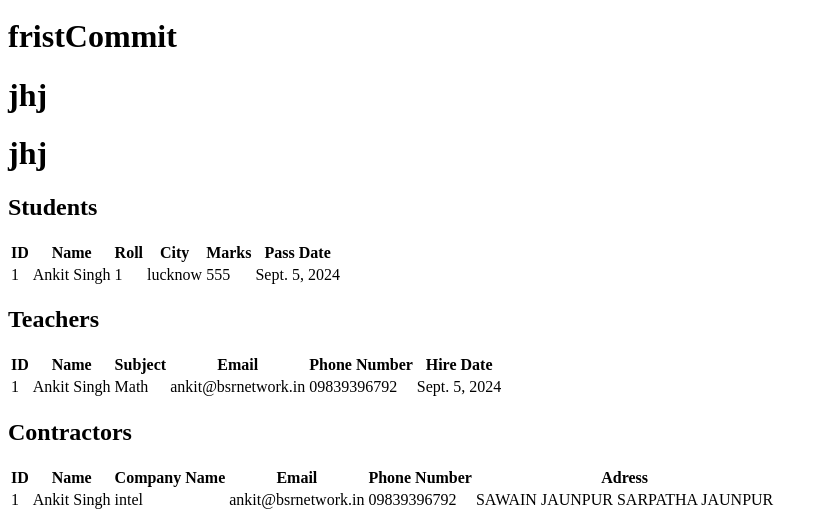
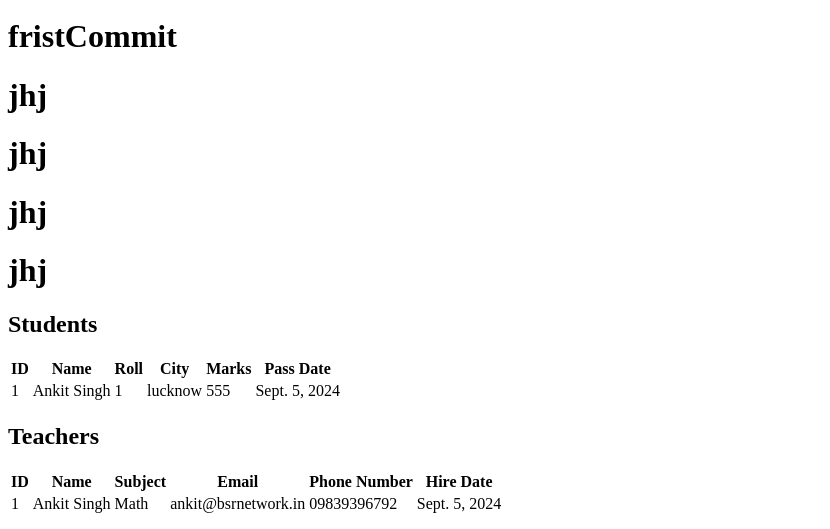
Before and after one commit to ankit-singh1718190/Abstract, a Django app: page /a/ in a window 1280 px wide. Shown: the part 146-675 px from the top of the page, without its empty margins (0-830 px from the left). Run offline with Django 5.2, Linux system fonts and the light colour scheme; data comes from the database, SQL or seed files in the repository.

Commit message:
mycommit

```diff
--- a/myapp/templates/myapp/home.html
+++ b/myapp/templates/myapp/home.html
@@ -28,6 +28,8 @@
 	<h1>Hii i am ankit Singh</h1>
     <h1>fristCommit</h1>
     <h1>jhj</h1>
+    <h1>jhj</h1>
+	<h1>jhj</h1>
     <h1>jhj</h1>
     <!-- Student Data Table -->
     <h2>Students</h2>
```
